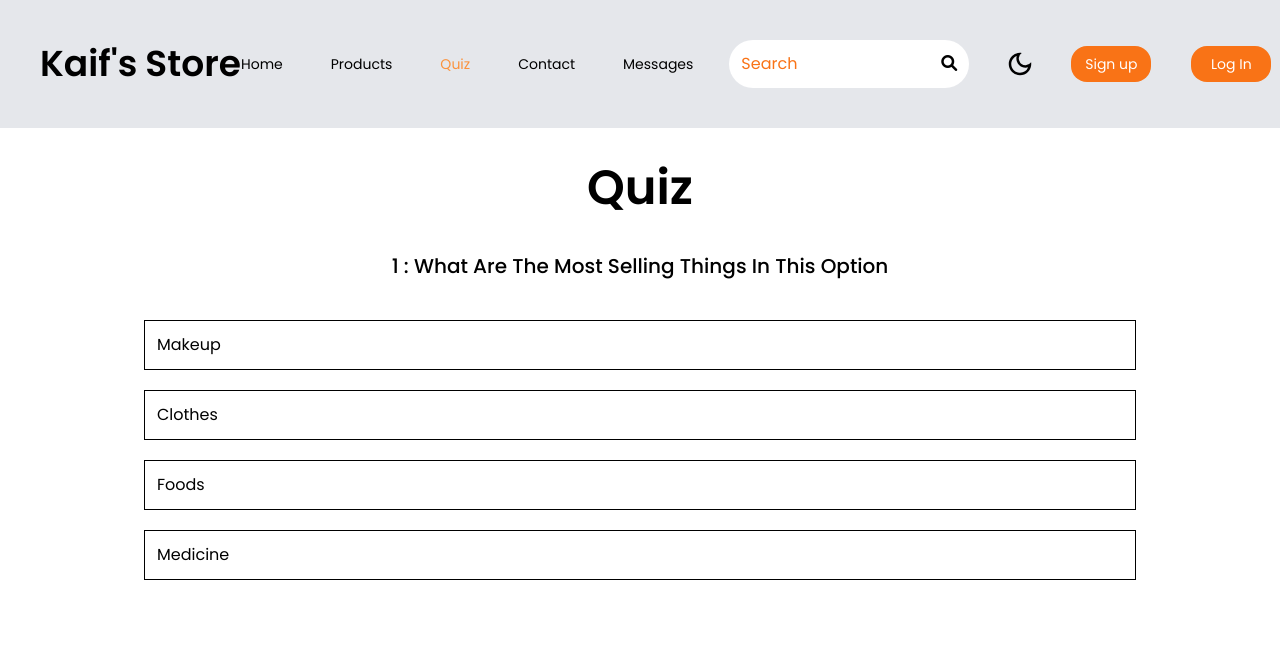
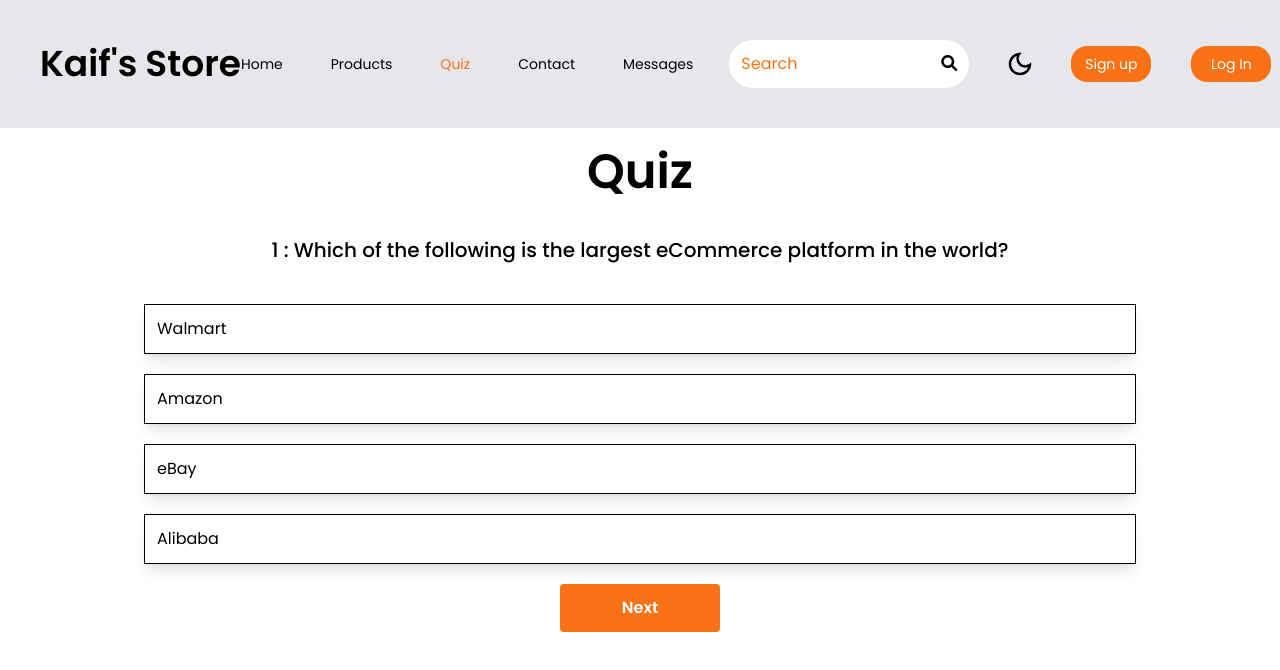
Before and after one commit to MKAIF5/Reactjs-Ecommerce-Many-Features-With-Tailwand, a React (Vite) app: page /quiz in a window 1280 px wide. Shown: the top 670 px of the page. Built offline with nearby package versions, Linux system fonts and the light colour scheme.

Commit message:
quiz app lock  , dynamiic printing and background color change complete

```diff
--- a/src/App.css
+++ b/src/App.css
@@ -5,6 +5,7 @@
   font-family: "Poppins";
   scroll-behavior: smooth;
 }
+/* theme */
 
 body.dark {
   background-color: #1a1a1a;
@@ -12,6 +13,17 @@ body.dark {
 body.light {
   background-color: white;
 }
-.text-orange-500 {
-  color: #fb923c;
+
+.correct{
+  background-color: #00d397;
 }
+
+.wrong{
+  background-color: #ff4a4a;
+}
+
+/* animation and hovers */
+
+.animation{
+ @apply shadow-lg transform transition duration-300 hover:scale-105 hover:shadow-2xl
+}
--- a/src/Components/Products/Card.jsx
+++ b/src/Components/Products/Card.jsx
@@ -16,7 +16,7 @@ function Card(props) {
     return (
         <>
             <Link to={`/product/${props.id}`}>
-                <div className="w-64 bg-gray-200 p-3 rounded shadow-lg">
+                <div className="w-64 bg-gray-200 p-3 rounded animation">
                     <div className="flex justify-between">
                         <div className="text-white w-14 bg-[#db4444] flex justify-center items-center text-xs h-6">
                             <p>-40%</p>
--- a/src/Components/Products/ProductDetail.jsx
+++ b/src/Components/Products/ProductDetail.jsx
@@ -53,7 +53,7 @@ export default function ProductDetail() {
                                         key={i}
                                         src={image}
                                         alt={`Thumbnail ${i}`}
-                                        className="p-3 w-24 h-24 object-cover cursor-pointer border rounded-md transition-all hover:border-blue-500"
+                                        className ="animation p-3 w-24 h-24 object-cover cursor-pointer border rounded-md transition-all hover:border-blue-500"
                                         onMouseOver={() => setSelectedImage(image)}
                                     />
                                 ))}
@@ -62,7 +62,7 @@ export default function ProductDetail() {
 
                         <div className="w-full">
                             <img
-                                className="w-full h-auto object-contain border rounded-md"
+                                className="animation w-full h-auto object-contain border rounded-md"
                                 src={selectedImage || product?.images[0]}
                                 alt="Main Product"
                             />
--- a/src/Components/Quiz/Quiz.jsx
+++ b/src/Components/Quiz/Quiz.jsx
@@ -1,62 +1,97 @@
-import { useState } from "react";
+import { useRef, useState } from "react";
 import { useSelector } from "react-redux";
+import { data } from "./data";
 import Navbar from "../Home/Navbar";
 
 function Quiz() {
 
     const theme = useSelector((state) => state.theme.theme);
 
-    const [selectedOption, setSelectedOption] = useState(null);
+    const [index, setIndex] = useState(0);
+    const [question, setQuestion] = useState(data[index]);
+    const [lock, setLock] = useState(false);
 
-    const handleClick = (index) => {
-        setSelectedOption(index);
+    const Option1 = useRef(null);
+    const Option2 = useRef(null);
+    const Option3 = useRef(null);
+    const Option4 = useRef(null);
+
+    const optionArray = [Option1, Option2, Option3, Option4];
+
+    const checkAnswer = (e, ans) => {
+        if (lock === false) {
+            if (question.ans === ans) {
+                e.target.classList.add("correct");
+                setLock(true);
+            } else {
+                e.target.classList.add("wrong");
+                setLock(true);
+                optionArray[question.ans - 1].current.classList.add("correct")
+            }
+        }
     };
+
 
     return (
         <>
             <Navbar />
 
-            <div className="flex justify-center my-5">
+            <div className="flex justify-center my-1">
                 <div className="w-4/5 min-h-80 p-4 rounded-lg">
                     <div>
-                        <h1 className={`text-5xl font-semibold text-center ${theme === "dark" ? "text-white" : "text-black"}`}>Quiz</h1>
+                        <h1 className={`text-5xl font-semibold text-center ${theme === "dark" ? "text-white" : "text-black"}`}>
+                            Quiz
+                        </h1>
                     </div>
                     <div className={`my-10 text-xl text-center font-medium ${theme === "dark" ? "text-white" : "text-black"}`}>
-                        <h1>1 : What Are The Most Selling Things In This Option</h1>
+                        <h1>{index + 1} : {question.question}</h1>
                     </div>
 
                     <div className={`${theme === "dark" ? "text-white" : "text-black"}`}>
+                        {/* Option 1 */}
                         <div
-                            onClick={() => handleClick(0)}
-                              className={`p-3 my-5 cursor-pointer border ${selectedOption === 0 ? 'border-red-500' : ''} ${theme === "dark" ? "border-white" : "border-black"}`}
+                            className={`animation p-3 my-5 cursor-pointer border ${theme === "dark" ? "border-white" : "border-black"}`}
+                            onClick={(e) => checkAnswer(e, 1)}
+                            ref={Option1}
                         >
-                            <h2>Makeup</h2>
+                            <h2>{question.option1}</h2>
                         </div>
 
+                        {/* Option 2 */}
                         <div
-                            onClick={() => handleClick(1)}
-                            className={`p-3 my-5 cursor-pointer border ${selectedOption === 1 ? 'border-green-500' : ''} ${theme === "dark" ? "border-white" : "border-black"}`}
+                            className={`animation p-3 my-5 cursor-pointer border ${theme === "dark" ? "border-white" : "border-black"}`}
+                            onClick={(e) => checkAnswer(e, 2)}
+                            ref={Option2}
                         >
-                            <h2>Clothes</h2>
+                            <h2>{question.option2}</h2>
                         </div>
 
+                        {/* Option 3 */}
                         <div
-                            onClick={() => handleClick(2)}
-                            className={`p-3 my-5 cursor-pointer border ${selectedOption === 2 ? 'border-red-500' : ''} ${theme === "dark" ? "border-white" : "border-black"}`}
+                            className={`animation p-3 my-5 cursor-pointer border ${theme === "dark" ? "border-white" : "border-black"}`}
+                            onClick={(e) => checkAnswer(e, 3)}
+                            ref={Option3}
                         >
-                            <h2>Foods</h2>
+                            <h2>{question.option3}</h2>
                         </div>
 
+                        {/* Option 4 */}
                         <div
-                            onClick={() => handleClick(3)}
-                            className={`p-3 my-5 cursor-pointer border ${selectedOption === 3 ? 'border-red-500' : ''} ${theme === "dark" ? "border-white" : "border-black"}`}
+                            className={`animation p-3 my-5 cursor-pointer border ${theme === "dark" ? "border-white" : "border-black"}`}
+                            onClick={(e) => checkAnswer(e, 4)}
+                            ref={Option4}
                         >
-                            <h2>Medicine</h2>
+                            <h2>{question.option4}</h2>
                         </div>
+                    </div>
+
+                    <div className="flex justify-center mt-5">
+                        <button className="bg-orange-500 hover:bg-orange-600 p-3 w-40 rounded font-semibold text-white">
+                            Next
+                        </button>
                     </div>
                 </div>
             </div>
-
         </>
     );
 }
--- a/src/Components/Quiz/data.js
+++ b/src/Components/Quiz/data.js
@@ -1,43 +1,42 @@
 export const data = [
-
     {
-        question: "What Are The Most Selling Things In This Options",
-        option1: "Makeup",
-        option2: "Clothes",
-        option3: "Foods",
-        option4: "Medicine",
+        question: "Which of the following is the largest eCommerce platform in the world?",
+        option1: "Walmart",
+        option2: "Amazon",
+        option3: "eBay",
+        option4: "Alibaba",
         ans: 2
     },
     {
-        question: "What Are The Most Selling Things In This Options",
-        option1: "Makeup",
-        option2: "Clothes",
-        option3: "Foods",
-        option4: "Medicine",
+        question: "What is the primary benefit of using an online payment gateway?",
+        option1: "Fast delivery",
+        option2: "Secure payment transactions",
+        option3: "Wide product variety",
+        option4: "Easy return policies",
         ans: 2
     },
     {
-        question: "What Are The Most Selling Things In This Options",
-        option1: "Makeup",
-        option2: "Clothes",
-        option3: "Foods",
-        option4: "Medicine",
+        question: "Which of the following is the most popular shipping method used in eCommerce?",
+        option1: "Same-day delivery",
+        option2: "Standard shipping",
+        option3: "Overnight shipping",
+        option4: "In-store pickup",
         ans: 2
     },
     {
-        question: "What Are The Most Selling Things In This Options",
-        option1: "Makeup",
-        option2: "Clothes",
-        option3: "Foods",
-        option4: "Medicine",
-        ans: 2
+        question: "Which eCommerce model involves selling directly to the consumer without intermediaries?",
+        option1: "B2B",
+        option2: "C2C",
+        option3: "B2C",
+        option4: "C2B",
+        ans: 3
     },
     {
-        question: "What Are The Most Selling Things In This Options",
-        option1: "Makeup",
-        option2: "Clothes",
-        option3: "Foods",
-        option4: "Medicine",
-        ans: 2
+        question: "Which of these is a commonly used eCommerce platform for building online stores?",
+        option1: "Shopify",
+        option2: "Facebook",
+        option3: "Instagram",
+        option4: "YouTube",
+        ans: 1
     },
-]
+];
```
